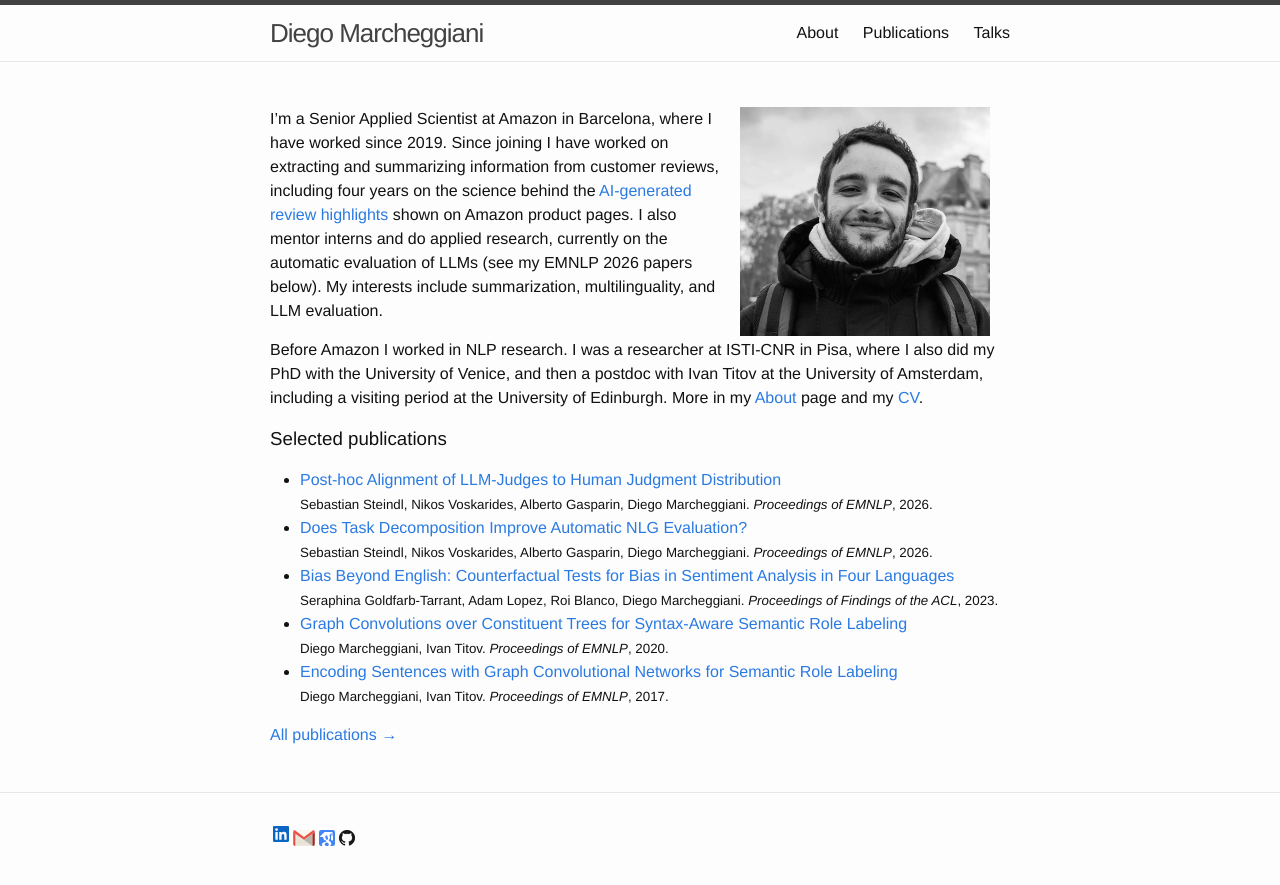
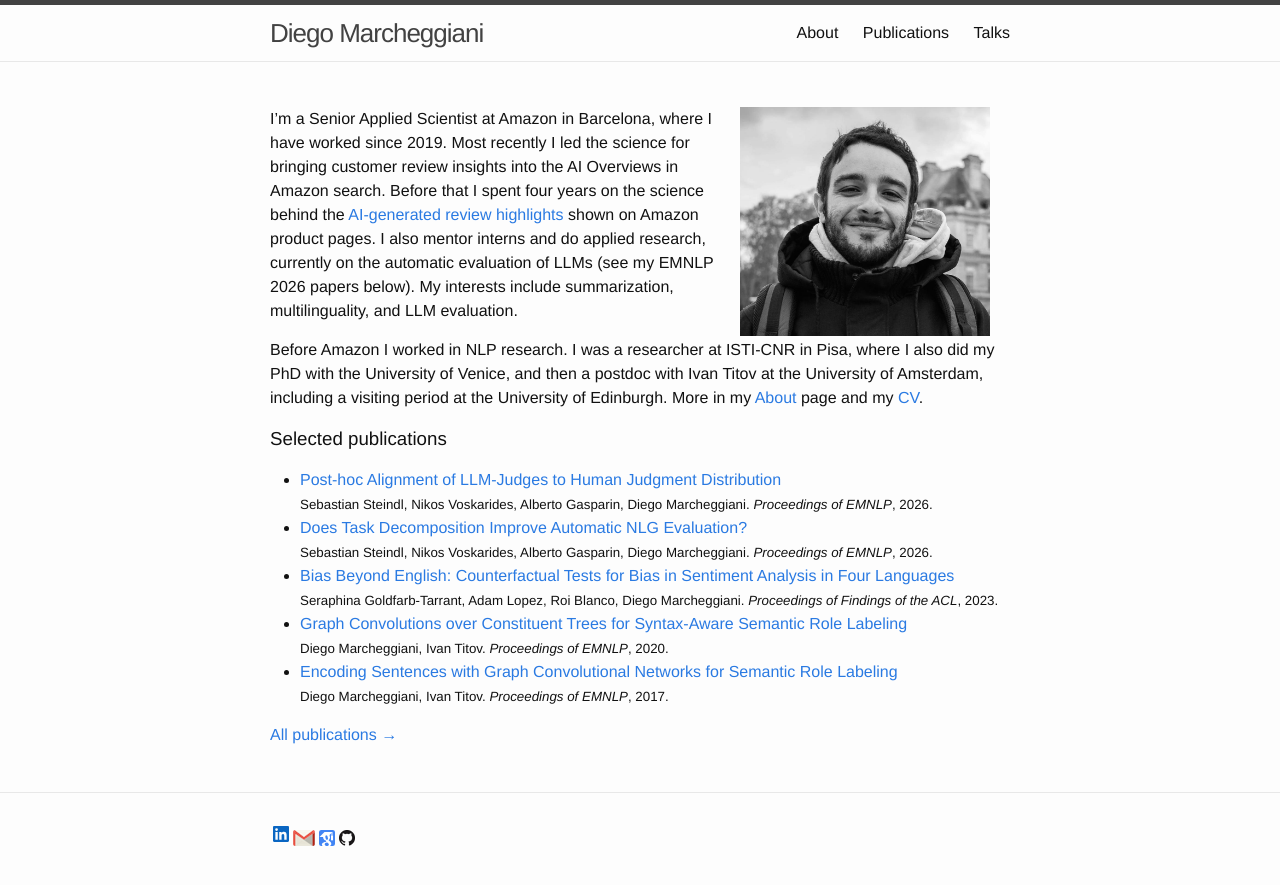
Before and after one commit to diegma/diegma.github.io, a Jekyll site: the page built from index.md, in a window 1280 px wide. Shown: the top 885 px of the page. Built offline with Jekyll 4.4.1, drawn with Linux system fonts in a browser that asks for light colours.

Commit message:
Mention AI Overviews work

```diff
--- a/index.md
+++ b/index.md
@@ -5,8 +5,8 @@ layout: default
 ![Portrait of Diego Marcheggiani](/img/people/diego.jpg){: style="float: right; margin: 0px 20px; width: 250px; height: 229px" }
 
 I'm a Senior Applied Scientist at Amazon in Barcelona, where I have worked since 2019.
-Since joining I have worked on extracting and summarizing information from customer reviews,
-including four years on the science behind the [AI-generated review highlights](https://www.aboutamazon.com/news/amazon-ai/amazon-improves-customer-reviews-with-generative-ai)
+Most recently I led the science for bringing customer review insights into the AI Overviews in Amazon search.
+Before that I spent four years on the science behind the [AI-generated review highlights](https://www.aboutamazon.com/news/amazon-ai/amazon-improves-customer-reviews-with-generative-ai)
 shown on Amazon product pages.
 I also mentor interns and do applied research, currently on the automatic evaluation of LLMs
 (see my EMNLP 2026 papers below). My interests include summarization, multilinguality, and LLM evaluation.
```
Also changed, not shown: pages/about.md (+1 -0 lines).
